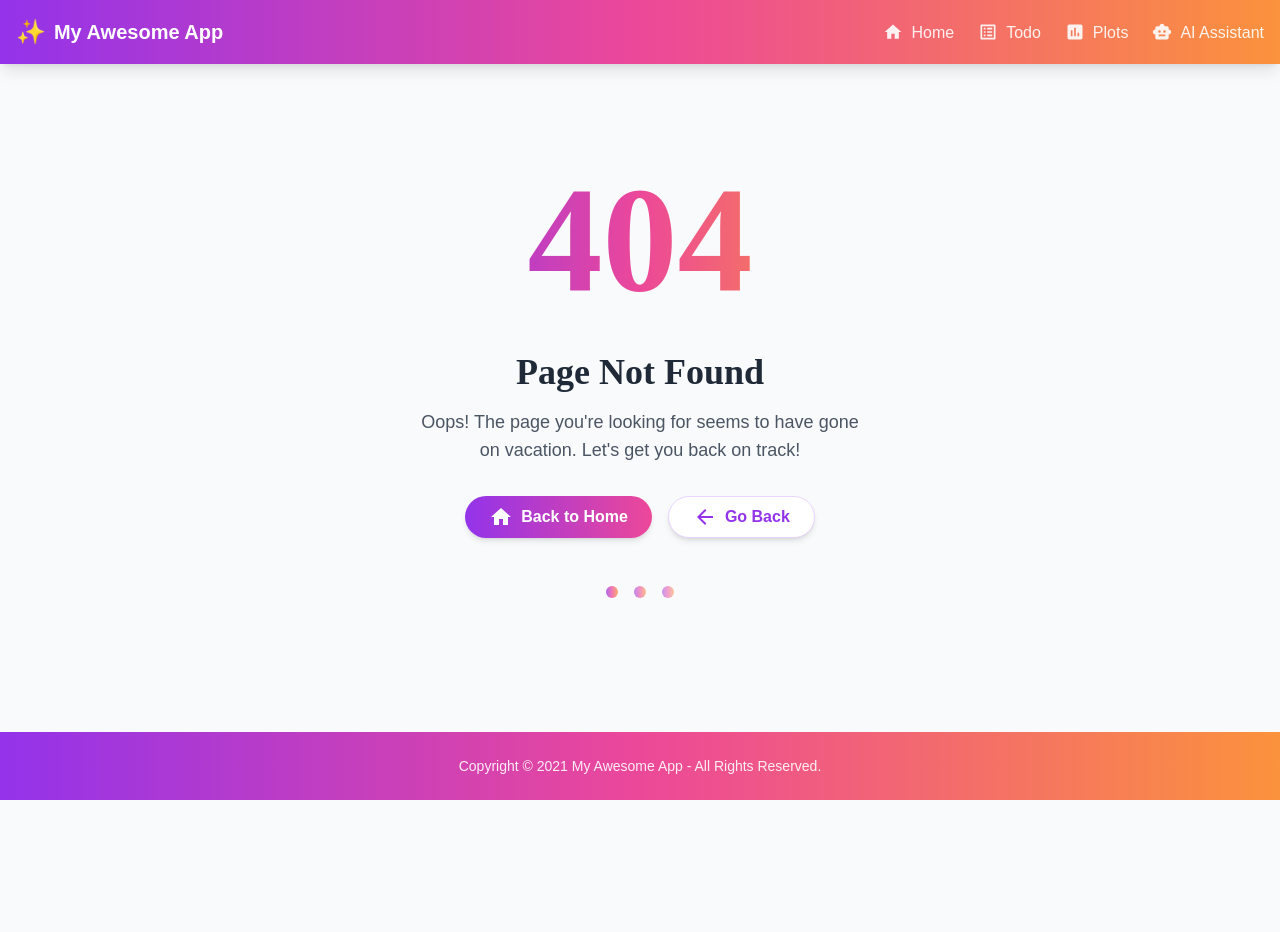
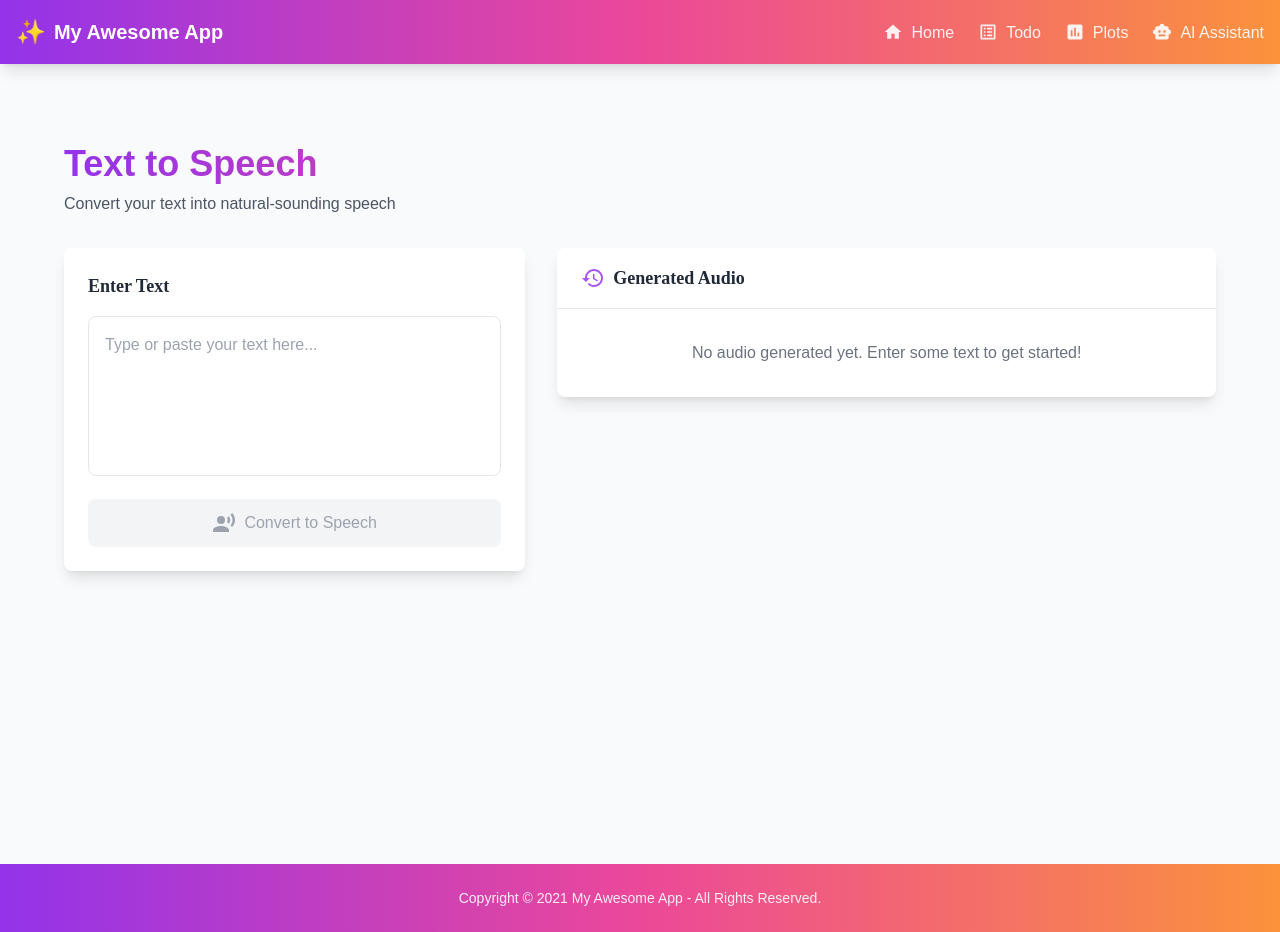
Before and after one commit to dlops-io/app-building-crashcourse, a Next.js app in the folder frontend/: page /text in a window 1280 px wide. Before the commit this address had no page. Before the commit the page ends 800 px from the top, so only its background shows below. Built offline with nearby package versions, Linux system fonts and the light colour scheme.

Commit message:
text 2 audio page

```diff
--- /dev/null
+++ b/frontend/src/app/text/page.jsx
@@ -0,0 +1,24 @@
+'use client'
+
+import Text2Audio from '@/components/text/Text2Audio';
+
+export default function TextToAudioPage() {
+    return (
+        <div className="min-h-screen pt-20 pb-12 px-4">
+            <div className="container mx-auto max-w-6xl">
+                {/* Header */}
+                <div className="mb-8">
+                    <h1 className="text-3xl md:text-4xl font-bold text-transparent bg-clip-text bg-gradient-to-r from-purple-600 via-pink-500 to-orange-400 font-montserrat">
+                        Text to Speech
+                    </h1>
+                    <p className="text-gray-600 mt-2">
+                        Convert your text into natural-sounding speech
+                    </p>
+                </div>
+
+                {/* Text to Audio Component */}
+                <Text2Audio />
+            </div>
+        </div>
+    );
+}
--- /dev/null
+++ b/frontend/src/components/text/Text2Audio.jsx
@@ -0,0 +1,105 @@
+'use client'
+
+import { useState } from 'react';
+import { RecordVoiceOver, PlayArrow, History } from '@mui/icons-material';
+import DataService from '@/services/DataService';
+
+export default function Text2Audio() {
+    const [text, setText] = useState('');
+    const [outputs, setOutputs] = useState([]);
+    const [isLoading, setIsLoading] = useState(false);
+
+    const handleSynthesis = async () => {
+        if (!text.trim()) return;
+
+        setIsLoading(true);
+        try {
+            const response = await DataService.Text2Audio({ text: text.trim() });
+            setOutputs(prevOutputs => [response.data, ...prevOutputs]);
+            setText(''); // Clear input after successful conversion
+        } catch (error) {
+            console.error('Synthesis error:', error);
+        } finally {
+            setIsLoading(false);
+        }
+    };
+
+    return (
+        <div className="grid grid-cols-1 md:grid-cols-12 gap-8">
+            {/* Input Section */}
+            <div className="md:col-span-5">
+                <div className="bg-white rounded-lg shadow-lg">
+                    <div className="p-6">
+                        <h3 className="text-lg font-semibold text-gray-800 mb-4">
+                            Enter Text
+                        </h3>
+                        <div className="space-y-4">
+                            <textarea
+                                value={text}
+                                onChange={(e) => setText(e.target.value)}
+                                placeholder="Type or paste your text here..."
+                                className="w-full h-40 p-4 border border-gray-200 rounded-lg focus:outline-none focus:ring-2 focus:ring-purple-500 focus:border-transparent resize-none"
+                            />
+                            <button
+                                onClick={handleSynthesis}
+                                disabled={!text.trim() || isLoading}
+                                className={`w-full py-3 px-4 rounded-lg flex items-center justify-center gap-2 ${text.trim() && !isLoading
+                                        ? 'bg-gradient-to-r from-purple-600 to-pink-500 text-white hover:from-purple-700 hover:to-pink-600'
+                                        : 'bg-gray-100 text-gray-400 cursor-not-allowed'
+                                    } transition-all duration-200`}
+                            >
+                                <RecordVoiceOver />
+                                {isLoading ? 'Converting...' : 'Convert to Speech'}
+                            </button>
+                        </div>
+                    </div>
+                </div>
+            </div>
+
+            {/* Output Section */}
+            <div className="md:col-span-7">
+                <div className="bg-white rounded-lg shadow-lg overflow-hidden">
+                    <div className="px-6 py-4 border-b border-gray-200 flex items-center justify-between">
+                        <h3 className="text-lg font-semibold text-gray-800 flex items-center gap-2">
+                            <History className="text-purple-500" />
+                            Generated Audio
+                        </h3>
+                    </div>
+
+                    {outputs.length > 0 ? (
+                        <div className="divide-y divide-gray-100">
+                            {outputs.map((output, idx) => (
+                                <div key={idx} className="p-4 hover:bg-gray-50 transition-colors">
+                                    <div className="flex items-start gap-4">
+                                        <div className="flex-grow">
+                                            <p className="text-gray-600 text-sm mb-2">
+                                                {output.text}
+                                            </p>
+                                            <audio
+                                                controls
+                                                className="w-full"
+                                                src={DataService.Text2AudioGetAudio(output.audio_path)}
+                                            >
+                                                Your browser does not support the audio element.
+                                            </audio>
+                                        </div>
+                                        <button
+                                            className="p-2 text-purple-500 hover:bg-purple-50 rounded-full transition-colors"
+                                            title="Play Audio"
+                                        >
+                                            <PlayArrow />
+                                        </button>
+                                    </div>
+                                </div>
+                            ))}
+                        </div>
+                    ) : (
+                        <div className="p-8 text-center text-gray-500">
+                            No audio generated yet. Enter some text to get started!
+                        </div>
+                    )}
+                </div>
+            </div>
+        </div>
+    );
+}
```
